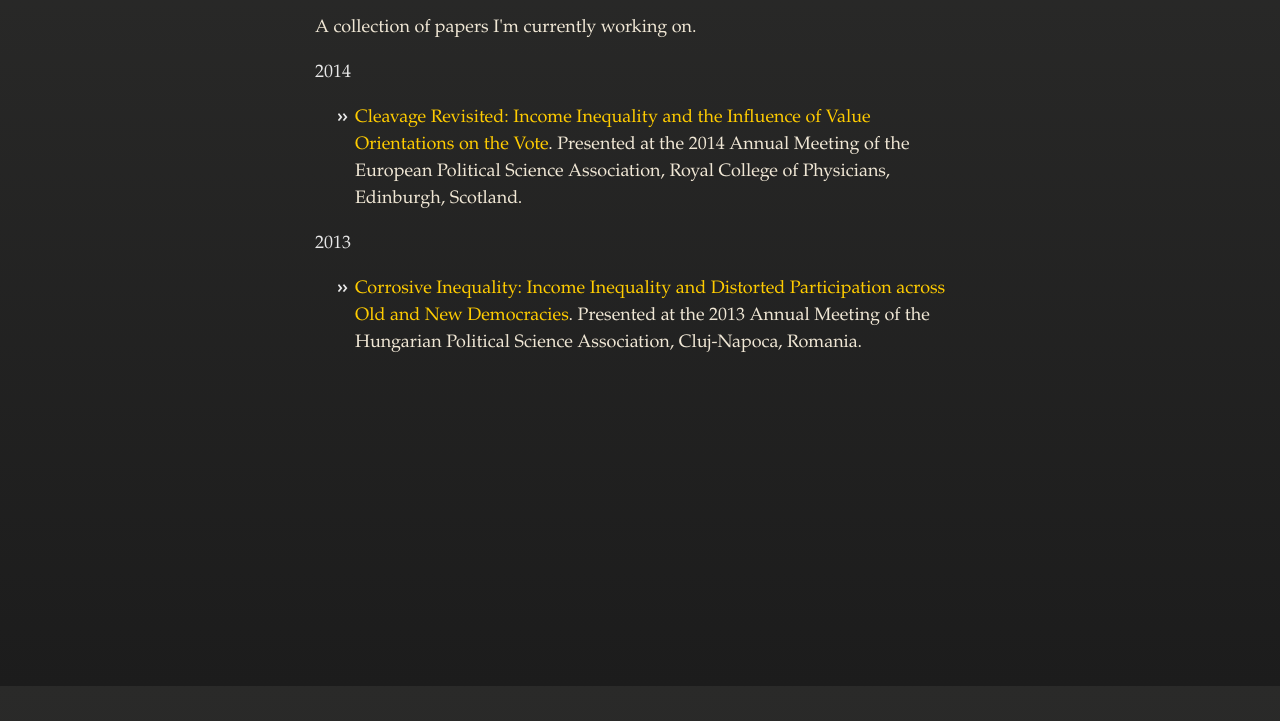
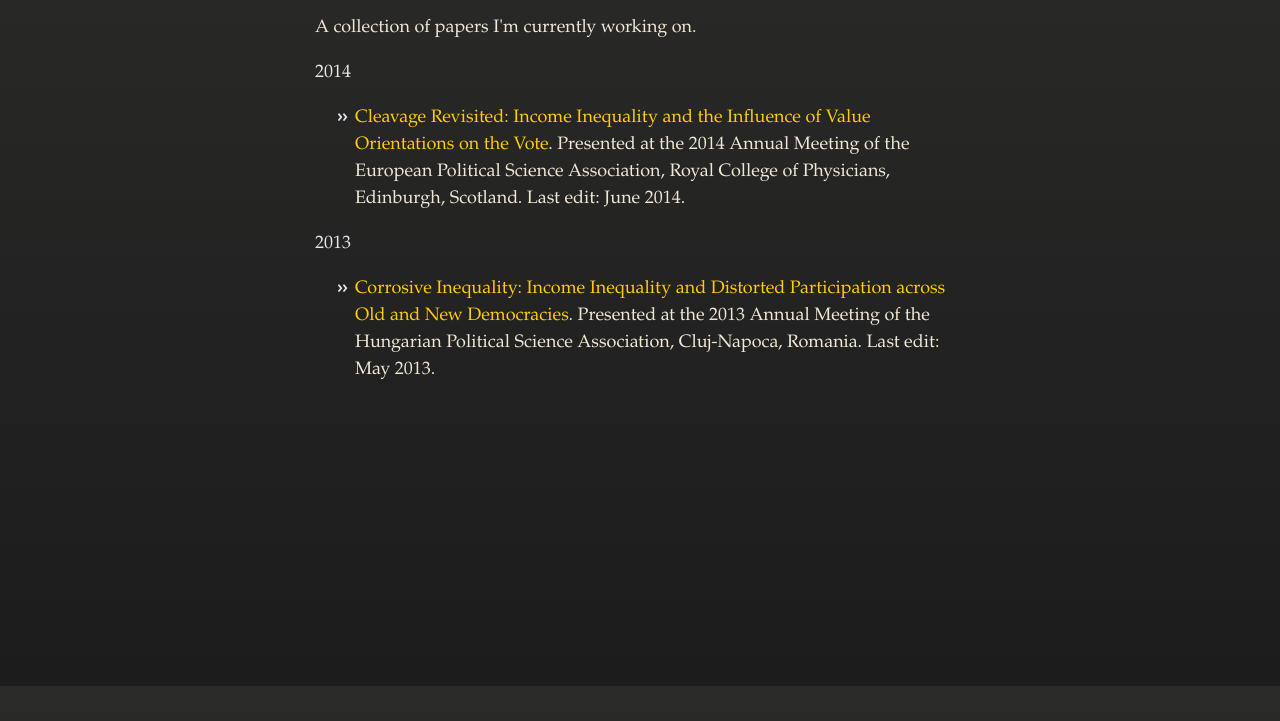
Before and after one commit to cmbosancianu/cmbosancianu.github.io, a plain HTML site: page working/index.html in a window 1280 px wide. Shown: the part 114-835 px from the top of the page. Drawn offline with nearby package versions, Linux system fonts and the light colour scheme.

Commit message:
Updated links
Added paper with Daniela Sirinic and updated links to old working papers

```diff
--- a/working/index.html
+++ b/working/index.html
@@ -33,14 +33,14 @@
 <h4>2014</h4>
 <p>
 <ul>
-<li><a href="https://onedrive.live.com/redir?resid=4FA18A6EE7842E5F!8839&authkey=!AKaI3-b4KzCPpUE&ithint=file%2cpdf">Cleavage Revisited: Income Inequality and the Influence of Value Orientations on the Vote</a>. Presented at the 2014 Annual Meeting of the European Political Science Association, Royal College of Physicians, Edinburgh, Scotland.</li>
+<li><a href="https://1drv.ms/b/s!Al8uhOduiqFPg8J2W1FW4blSAFF_uQ">Cleavage Revisited: Income Inequality and the Influence of Value Orientations on the Vote</a>. Presented at the 2014 Annual Meeting of the European Political Science Association, Royal College of Physicians, Edinburgh, Scotland. Last edit: June 2014.</li>
 </ul>
 </p>
 
 <h4>2013</h4>
 <p>
 <ul>
-<li><a href="./papers/HPSA_2013_paper.pdf">Corrosive Inequality: Income Inequality and Distorted Participation across Old and New Democracies</a>. Presented at the 2013 Annual Meeting of the Hungarian Political Science Association, Cluj-Napoca, Romania.</li>
+<li><a href="https://1drv.ms/b/s!Al8uhOduiqFPg8J3yM52f-xxuuXegw">Corrosive Inequality: Income Inequality and Distorted Participation across Old and New Democracies</a>. Presented at the 2013 Annual Meeting of the Hungarian Political Science Association, Cluj-Napoca, Romania. Last edit: May 2013.</li>
 </ul>
 </p>
       </section>
```
Also changed, not shown: published/index.html (+1 -0 lines).
